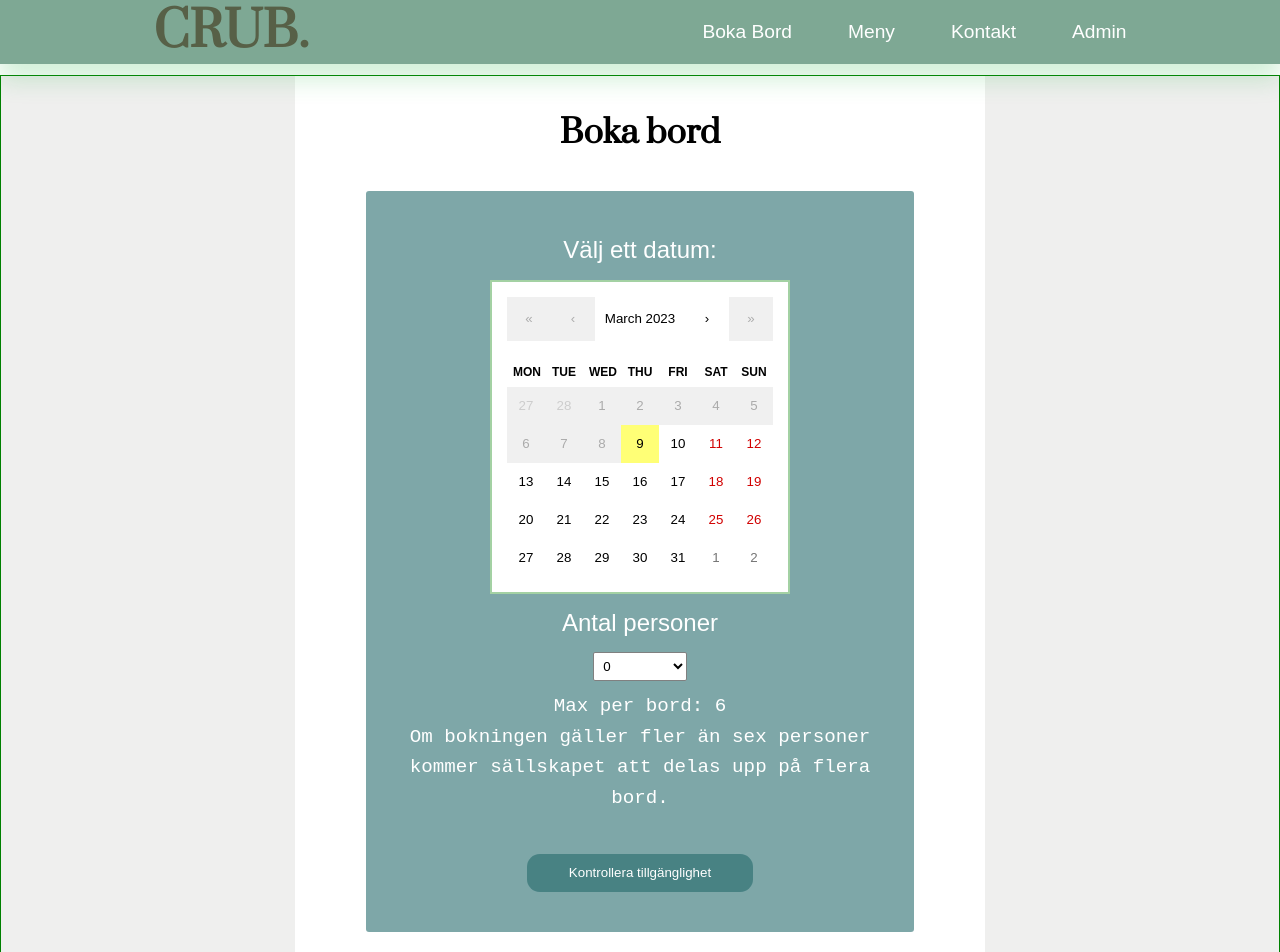
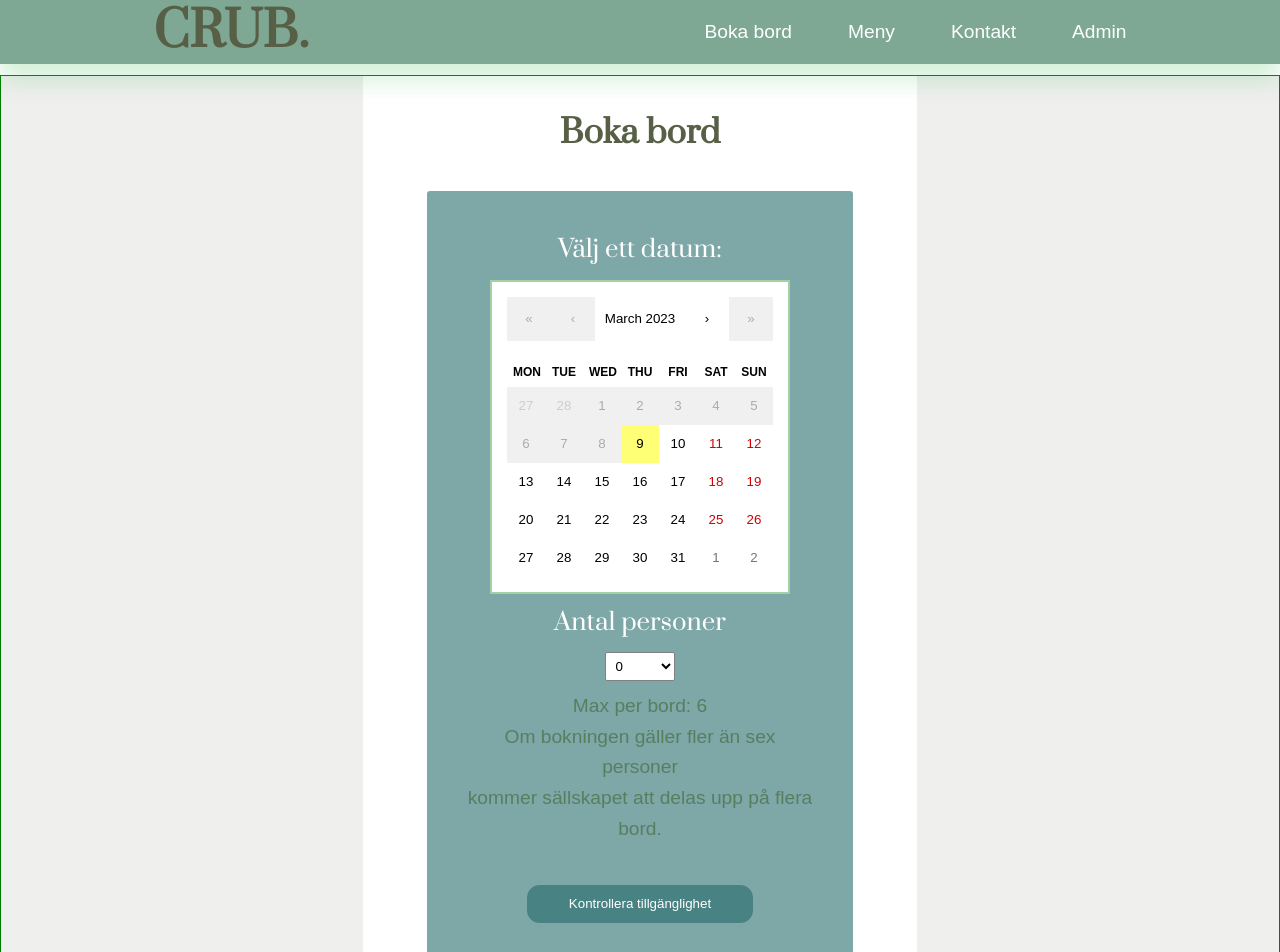
Before and after one commit to Sahra-Bile/CRUB-Restaurant-, a React (Create React App) app: page /booking in a window 1280 px wide. Shown: the top 952 px of the page. Built offline with nearby package versions, Linux system fonts and the light colour scheme; no server answers; a web font is replaced by a local one.

Commit message:
changes to booking form

```diff
--- a/src/components/booking/Booking.tsx
+++ b/src/components/booking/Booking.tsx
@@ -50,6 +50,7 @@ export const Booking = () => {
     setStep(2)
     setIsLoading(false) // borde vara false
   }
+
   //*  Genomför bokning
   const HandleOnSecondSubmit = async () => {
     let booking = {
@@ -85,8 +86,7 @@ export const Booking = () => {
               <h2 className="big-container__step__text">Boka bord</h2>
               <form
                 className="big-container__step__form1"
-                onSubmit={handleSubmit(HandleOnFirstSubmit)}
-              >
+                onSubmit={handleSubmit(HandleOnFirstSubmit)}>
                 <div className="big-container__step__form1__container1">
                   <label className="label">Välj ett datum:</label>
                   <div className="big-container__step__form1__container1__calender-div">
@@ -103,7 +103,7 @@ export const Booking = () => {
                         />
                       )}
                     />
-                  </div>{' '}
+                  </div>
                   {errors.date && <p className="error"> Välj ett datum:</p>}
                   <label className="label">Antal personer</label>
                   <select
@@ -152,10 +152,9 @@ export const Booking = () => {
           )}
           {step === 2 && (
             <>
-              <h2 className="Tillgängliga">Tillgängliga sittningar:</h2>
-
+              <h2 className="label">Tillgängliga sittningar:</h2>
               <div>
-                <p className="search">
+                <p className="result">
                   Din sökning: <br />
                   {date.toLocaleDateString()} <br />
                   {numberOfGuests} personer
@@ -169,13 +168,11 @@ export const Booking = () => {
                       setSitting(1)
                       setStep(3)
                       setTime('12:00')
-                    }}
-                  >
+                    }}>
                     Boka kl. 12:00
                   </button>
                 ) : (
-                  <p className="search">
-                    {' '}
+                  <p className="result">
                     Första sittningen är inte tillgänglig
                   </p>
                 )}
@@ -187,12 +184,11 @@ export const Booking = () => {
                       setSitting(2)
                       setStep(3)
                       setTime('19:00')
-                    }}
-                  >
+                    }}>
                     Boka kl. 19.00
                   </button>
                 ) : (
-                  <span className="search">
+                  <span className="result">
                     Andra sittningen är inte tillgänglig
                   </span>
                 )}
@@ -206,24 +202,21 @@ export const Booking = () => {
           )}
           {step === 3 && (
             <>
-              <h2>Din information:</h2>
-              <div className="search">
+              <h2 className='label'>Din sökning gäller:</h2>
+              <div className="result">
                 <p>
-                  Din sökning: <br />
                   {date.toLocaleDateString()} <br />
                   {sitting === 1 ? '12.00 ' : '19.00 '}
                   <br />
                   {numberOfGuests} personer
                 </p>
               </div>
-
+              <h2 className='label'>Din information:</h2>
               <form
                 className="form2"
-                onSubmit={handleSubmit(HandleOnSecondSubmit)}
-              >
+                onSubmit={handleSubmit(HandleOnSecondSubmit)}>
                 <div className="form2__container2">
-                  <label>Förnamn:</label>
-                  <input
+                  <input placeholder='Förnamn'
                     className="form2__container2__input"
                     required
                     {...register('name', {
@@ -231,13 +224,11 @@ export const Booking = () => {
                       minLength: 1,
                       maxLength: 30,
                     })}
-                    type="text"
-                  />{' '}
+                    type="text" />
                   {errors.name && (
                     <p className="error"> Skriv ditt Förnamn &#11105;</p>
                   )}
-                  <label>Efternamn:</label>
-                  <input
+                  <input placeholder='Efternamn'
                     className="form2__container2__input"
                     required
                     {...register('lastname', {
@@ -245,13 +236,11 @@ export const Booking = () => {
                       minLength: 1,
                       maxLength: 30,
                     })}
-                    type="text"
-                  />{' '}
+                    type="text" />
                   {errors.name && (
                     <p className="error"> Skriv ditt Efternamn &#11105;</p>
                   )}
-                  <label>E-post:</label>
-                  <input
+                  <input placeholder='E-mailadress'
                     required
                     className="form2__container2__input"
                     value={email}
@@ -263,8 +252,7 @@ export const Booking = () => {
                   {errors.email && (
                     <p className="error"> Skriv ditt e-post &#11105;</p>
                   )}
-                  <label>Telefonnummer:</label>
-                  <input
+                  <input placeholder='Telefonnummer'
                     type="number"
                     value={phone}
                     className="form2__container2__input"
@@ -281,9 +269,7 @@ export const Booking = () => {
                   <button
                     type="submit"
                     value={'book'}
-                    className=" form2__container2__send "
-                  >
-                    {' '}
+                    className=" form2__container2__send ">
                     Boka
                   </button>
                 </div>
--- a/src/components/booking/booking.scss
+++ b/src/components/booking/booking.scss
@@ -4,7 +4,7 @@
 .big-container {
   margin: 0 auto;
   width: 100%;
-  height: min-content;
+  height: min ;
 
   .loadingDiv {
     display: inline-block;
@@ -32,13 +32,13 @@
     gap: 10px;
     background-color: white;
     padding: 40px;
+    min-height: 100vh;
 
     &__text {
       text-align: center;
       font-family: v.$title;
       font-size: v.$titlesize;
-
-      color: black;
+      color: v.$olive;
     }
 
     &__form1 {
@@ -62,15 +62,6 @@
         align-items: center;
         gap: 10px;
 
-        &__label {
-          text-align: center;
-          font-size: 1.4rem;
-          color: #fff;
-
-          @include m.desktop {
-            font-size: 1.8rem;
-          }
-        }
 
         &__calender-div {
           width: 300px;
@@ -89,7 +80,12 @@
 
     .error {
       font-size: 1.5rem;
-      color: red;
+      color: orange;
+      height: 40px;
+      font-family: v.$regular;
+      background: none;
+
+
     }
 
     .select {
@@ -105,10 +101,10 @@
       margin: 0 0 30px 0;
 
       &__p {
-        font-size: 1rem;
         text-align: center;
-        font-family: 'Courier New', Courier, monospace;
-        color: #fff;
+        font-family: v.$regular;
+        font-size: v.$regularsize;
+        color: v.$color-primary;
 
         @include m.desktop {
           font-size: 1.2rem;
@@ -125,10 +121,9 @@
     .book {
       margin-top: 20px;
       gap: 10px;
-      border-radius: 30%;
-      background-color: rgb(182, 139, 139);
+      background-color: v.$olive;
       font-size: 1.3rem;
-      font-family: 'Courier New', Courier, monospace;
+      font-family: v.$regular;
     }
 
     @keyframes Loading-animation {
@@ -244,3 +239,22 @@
     }
   }
 }
+.label {
+  text-align: center;
+  font-size: 1.4rem;
+  color: v.$olive;
+  font-family: v.$title;
+
+
+  @include m.desktop {
+    font-size: 1.8rem;
+  }
+}
+.result{
+  font-size: v.$regularsize;
+  font-family: v.$regular;
+  color: v.$color-primary;
+}
+.time{
+  background-color: v.$olive;
+}
--- a/src/components/section/about/about.scss
+++ b/src/components/section/about/about.scss
@@ -2,10 +2,11 @@
 @use '../../style/mixins.scss' as m;
 
 .about-container {
+
   &__article {
     margin: 1em;
+    padding: 3em;
 
-    padding: 3em;
     &__title {
       font-family: v.$title;
       color: v.$olive;
@@ -15,11 +16,12 @@
     }
   }
   &__img {
-    width: 70%;
+    width: 100%;
   }
 
   @include m.tablet {
     position: relative;
+    padding-bottom: 5em;
     &__article {
       position: absolute;
       width: 50%;
--- a/src/components/section/nav/data.ts
+++ b/src/components/section/nav/data.ts
@@ -1,5 +1,5 @@
 export const data = [
-  {id: 1, link: '/booking', title: 'Boka Bord'},
+  {id: 1, link: '/booking', title: 'Boka bord'},
   {id: 2, link: '/menu', title: 'Meny'},
   {id: 3, link: '/contact', title: 'Kontakt'},
   {id: 4, link: '/admin', title: 'Admin'}
```
